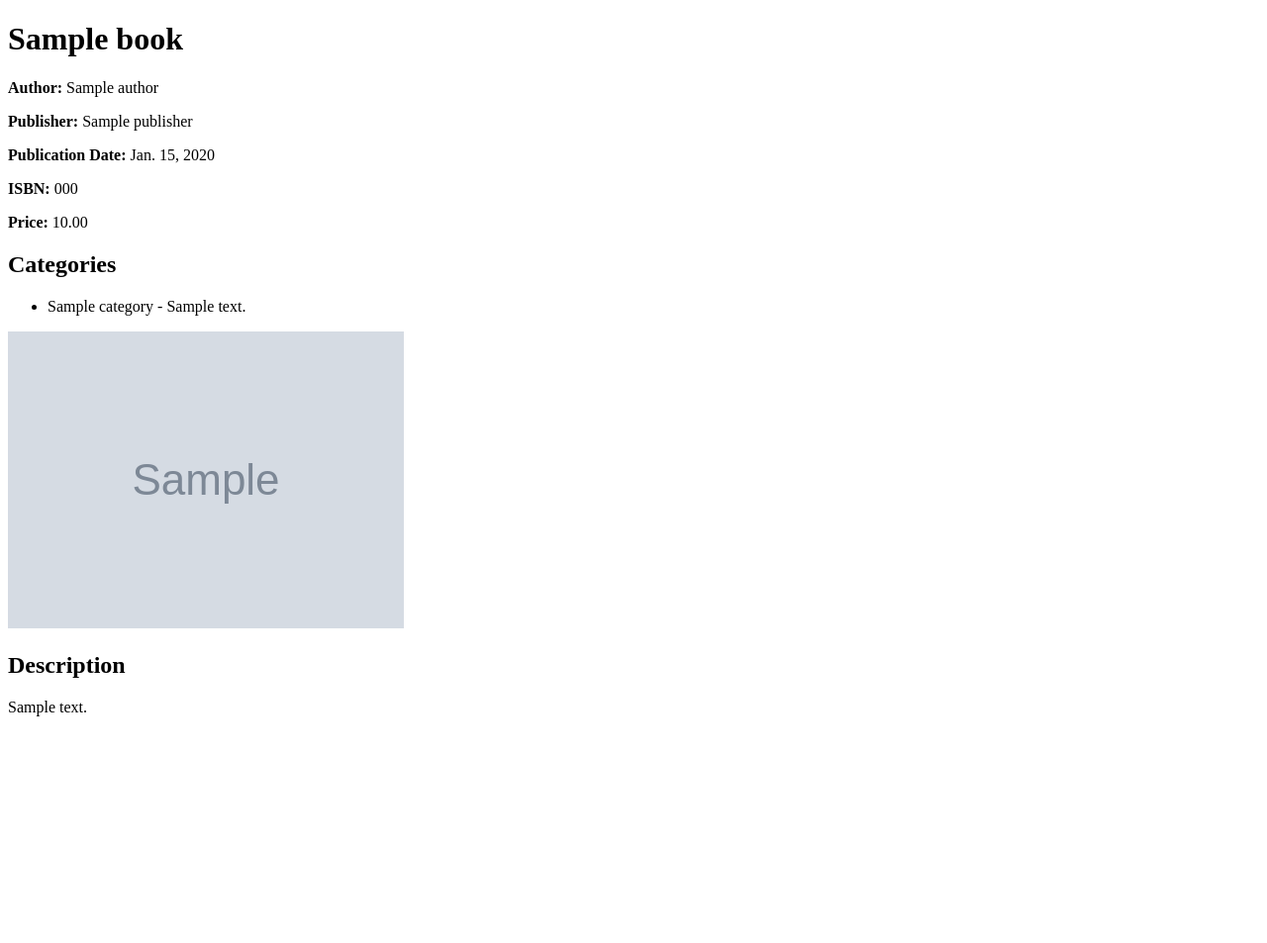
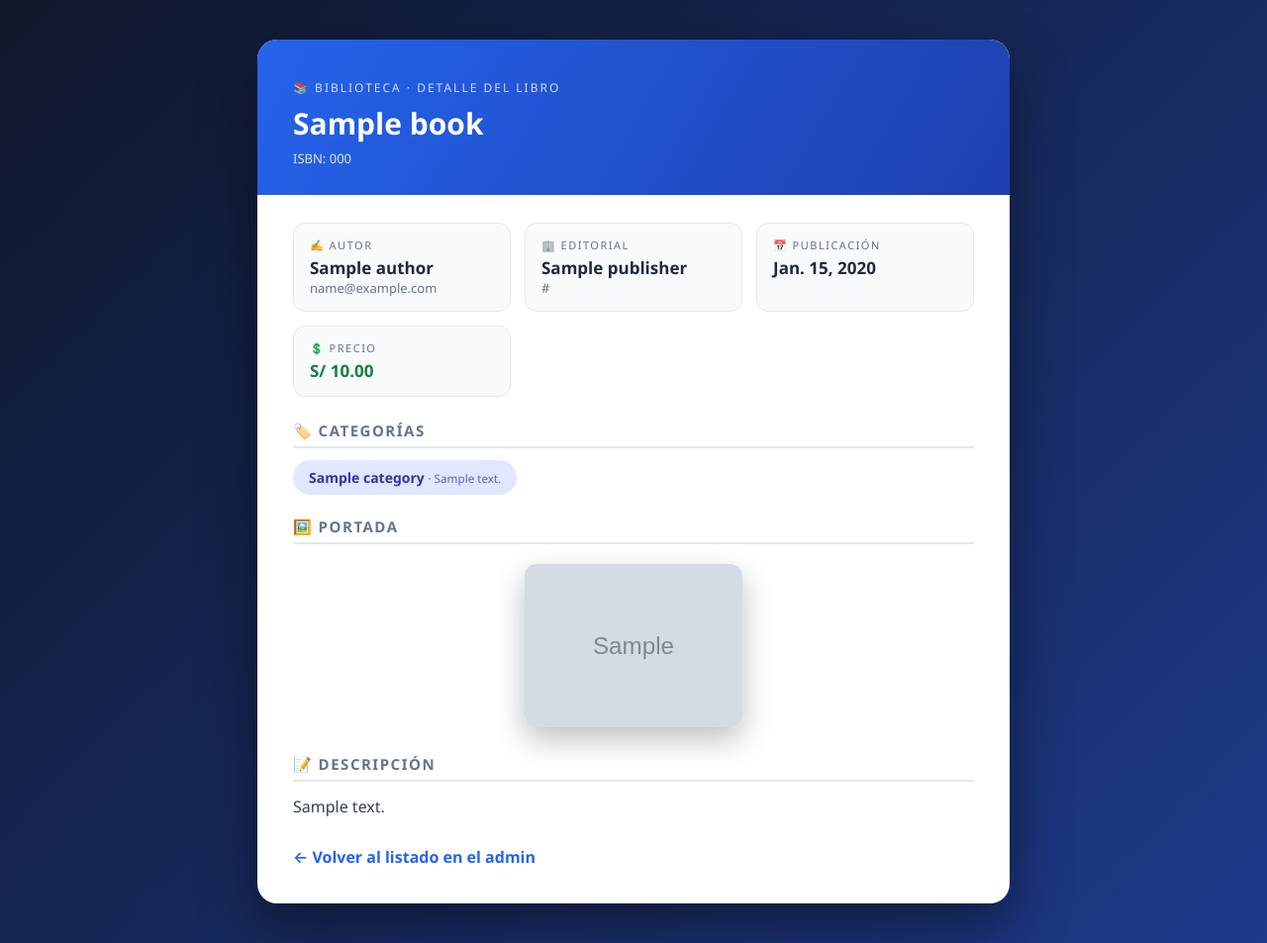
Before and after one commit to josedev123-eng/Lab05-Empresariales, a Django app: page /books/1/ in a window 1280 px wide. Shown: the whole page at 99% size. Before the commit the page ends 724 px from the top, so only its background shows below. Run offline with Django 5.2, Linux system fonts and the light colour scheme; tables that the repository leaves empty hold one stand-in row (values such as "Sample post"); grey boxes marked "Sample" are stand-in pictures.

Commit message:
Style book_detail template: card layout, category pills, Spanish labels

```diff
--- a/templates/library/book_detail.html
+++ b/templates/library/book_detail.html
@@ -1,38 +1,160 @@
 <!DOCTYPE html>
 <html lang="es">
-<head><meta charset="utf-8"><title>{{ book.title }}</title></head>
+<head>
+<meta charset="utf-8">
+<meta name="viewport" content="width=device-width, initial-scale=1">
+<title>{{ book.title }} | Biblioteca</title>
+<style>
+  :root {
+    --bg: #0f172a;
+    --card: #ffffff;
+    --accent: #2563eb;
+    --accent-dark: #1e40af;
+    --muted: #64748b;
+    --pill: #e0e7ff;
+    --pill-text: #3730a3;
+  }
+  * { box-sizing: border-box; margin: 0; padding: 0; }
+  body {
+    font-family: 'Segoe UI', system-ui, -apple-system, sans-serif;
+    background: linear-gradient(135deg, #0f172a 0%, #1e3a8a 100%);
+    min-height: 100vh;
+    padding: 40px 16px;
+    color: #1e293b;
+  }
+  .book-detail {
+    max-width: 760px;
+    margin: 0 auto;
+    background: var(--card);
+    border-radius: 20px;
+    overflow: hidden;
+    box-shadow: 0 25px 60px rgba(0,0,0,.45);
+  }
+  .hero {
+    background: linear-gradient(120deg, var(--accent) 0%, var(--accent-dark) 100%);
+    color: #fff;
+    padding: 36px 36px 28px;
+  }
+  .hero .kicker {
+    display: inline-block;
+    font-size: 12px;
+    letter-spacing: 2px;
+    text-transform: uppercase;
+    opacity: .8;
+    margin-bottom: 10px;
+  }
+  .hero h1 { font-size: 30px; line-height: 1.2; }
+  .hero .isbn { margin-top: 8px; font-size: 13px; opacity: .85; }
+  .content { padding: 28px 36px 36px; }
+  .meta-grid {
+    display: grid;
+    grid-template-columns: repeat(auto-fit, minmax(200px, 1fr));
+    gap: 14px;
+    margin-bottom: 24px;
+  }
+  .meta-card {
+    background: #f8fafc;
+    border: 1px solid #e2e8f0;
+    border-radius: 12px;
+    padding: 14px 16px;
+  }
+  .meta-card .label {
+    font-size: 11px;
+    text-transform: uppercase;
+    letter-spacing: 1.5px;
+    color: var(--muted);
+    margin-bottom: 4px;
+  }
+  .meta-card .value { font-size: 17px; font-weight: 600; }
+  .meta-card .sub { font-size: 13px; color: var(--muted); font-weight: 400; }
+  .price { color: #15803d; }
+  h2 {
+    font-size: 15px;
+    text-transform: uppercase;
+    letter-spacing: 1.5px;
+    color: var(--muted);
+    margin: 22px 0 12px;
+    border-bottom: 2px solid #e2e8f0;
+    padding-bottom: 6px;
+  }
+  .pills { display: flex; flex-wrap: wrap; gap: 10px; list-style: none; }
+  .pills li {
+    background: var(--pill);
+    color: var(--pill-text);
+    font-weight: 600;
+    font-size: 14px;
+    padding: 8px 16px;
+    border-radius: 999px;
+  }
+  .pills li small { font-weight: 400; opacity: .75; }
+  .empty { color: var(--muted); font-style: italic; }
+  .cover { text-align: center; margin: 20px 0 4px; }
+  .cover img {
+    max-width: 220px;
+    border-radius: 12px;
+    box-shadow: 0 12px 30px rgba(0,0,0,.25);
+  }
+  .description p { line-height: 1.7; color: #334155; }
+  .back { display: inline-block; margin-top: 26px; color: var(--accent); text-decoration: none; font-weight: 600; }
+  .back:hover { text-decoration: underline; }
+  @media (max-width: 560px) {
+    .hero, .content { padding-left: 20px; padding-right: 20px; }
+    .hero h1 { font-size: 23px; }
+  }
+</style>
+</head>
 <body>
 <div class="book-detail">
+  <div class="hero">
+    <span class="kicker">📚 Biblioteca · Detalle del libro</span>
     <h1>{{ book.title }}</h1>
-
-    <div class="meta-info">
-        <p><strong>Author:</strong> {{ book.author.name }}</p>
-        <p><strong>Publisher:</strong> {{ book.publisher.name }}</p>
-        <p><strong>Publication Date:</strong> {{ book.publication_date }}</p>
-        <p><strong>ISBN:</strong> {{ book.isbn }}</p>
-        <p><strong>Price:</strong> {{ book.price }}</p>
+    <div class="isbn">ISBN: {{ book.isbn }}</div>
   </div>
 
-    <div class="categories">
-        <h2>Categories</h2>
-        <ul>
+  <div class="content">
+    <div class="meta-grid">
+      <div class="meta-card">
+        <div class="label">✍️ Autor</div>
+        <div class="value">{{ book.author.name }}</div>
+        {% if book.author.email %}<div class="sub">{{ book.author.email }}</div>{% endif %}
+      </div>
+      <div class="meta-card">
+        <div class="label">🏢 Editorial</div>
+        <div class="value">{{ book.publisher.name }}</div>
+        {% if book.publisher.website %}<div class="sub">{{ book.publisher.website }}</div>{% endif %}
+      </div>
+      <div class="meta-card">
+        <div class="label">📅 Publicación</div>
+        <div class="value">{{ book.publication_date }}</div>
+      </div>
+      <div class="meta-card">
+        <div class="label">💲 Precio</div>
+        <div class="value price">S/ {{ book.price }}</div>
+      </div>
+    </div>
+
+    <h2>🏷️ Categorías</h2>
+    <ul class="pills">
     {% for category in book.categories.all %}
-            <li>{{ category.name }}{% if category.description %} - {{ category.description }}{% endif %}</li>
+      <li>{{ category.name }}{% if category.description %} <small>· {{ category.description }}</small>{% endif %}</li>
     {% empty %}
-            <li>No categories assigned</li>
+      <li class="empty">Sin categorías asignadas</li>
     {% endfor %}
     </ul>
-    </div>
 
     {% if book.cover %}
+    <h2>🖼️ Portada</h2>
     <div class="cover">
-            <img src="{{ book.cover.url }}" alt="{{ book.title }} cover" />
+      <img src="{{ book.cover.url }}" alt="Portada de {{ book.title }}">
     </div>
     {% endif %}
 
-    <div class="description">
-        <h2>Description</h2>
-        <p>{{ book.description }}</p>
+    {% if book.description %}
+    <h2>📝 Descripción</h2>
+    <div class="description"><p>{{ book.description }}</p></div>
+    {% endif %}
+
+    <a class="back" href="/admin/library/book/">← Volver al listado en el admin</a>
   </div>
 </div>
 </body>
```
Lines whose indentation alone changed are shown as unchanged.
